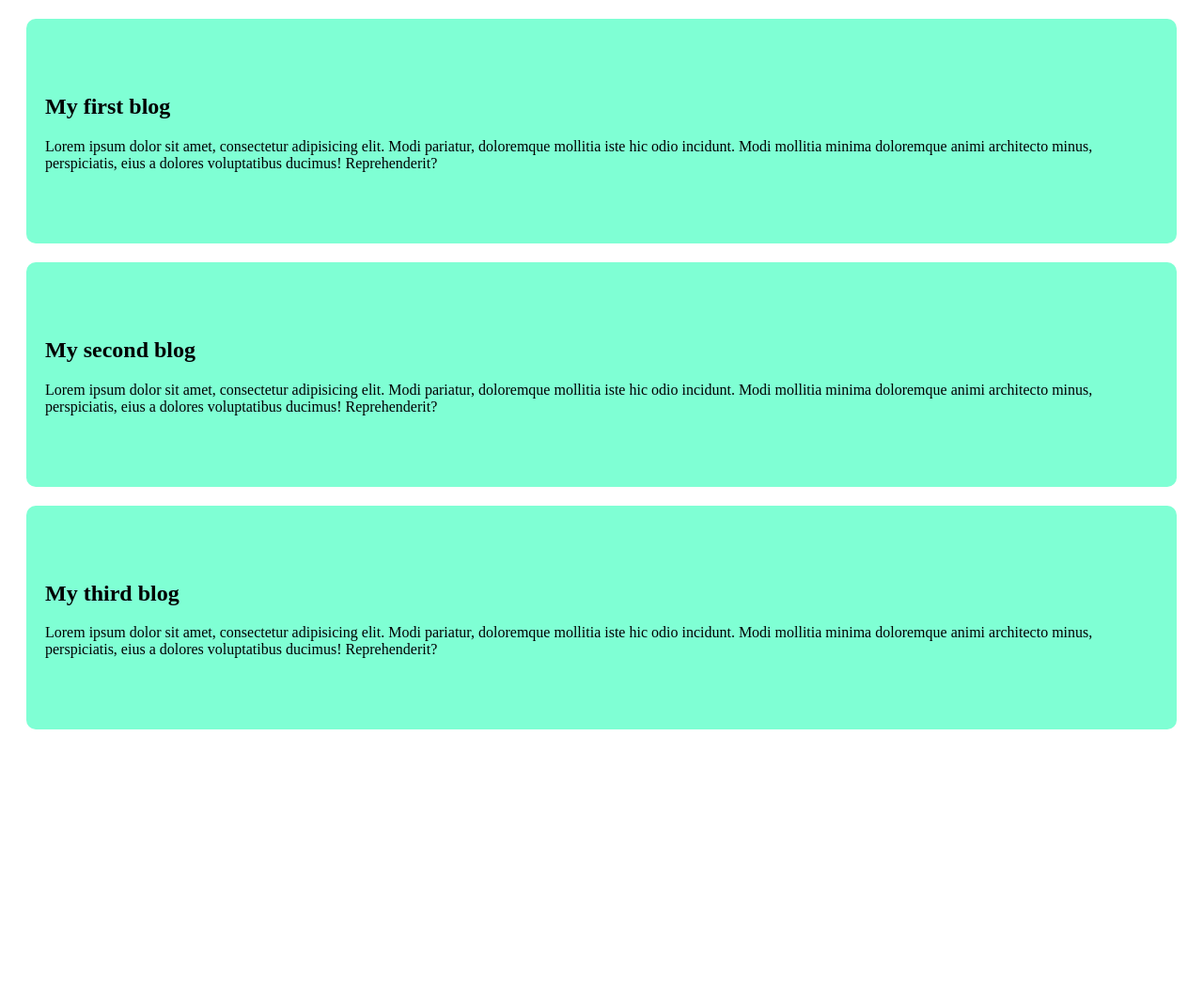
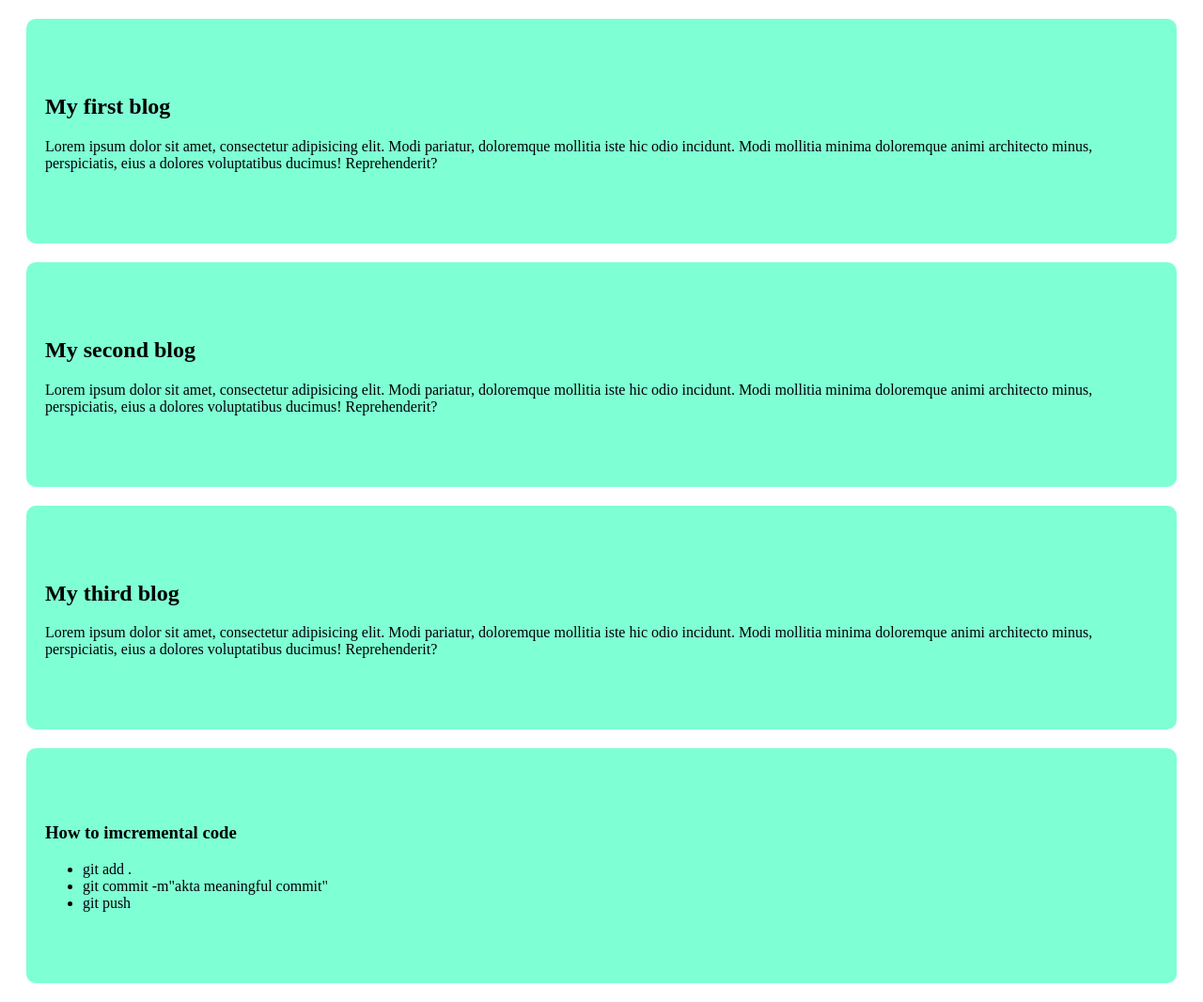
Before and after one commit to imrannhossain/My-simple-website, a plain HTML site: page index.html in a window 1280 px wide. Shown: the whole page at 94% size. Before the commit the page ends 800 px from the top, so only its background shows below. Drawn offline with Linux system fonts and the light colour scheme.

Commit message:
added list

```diff
--- a/index.html
+++ b/index.html
@@ -28,5 +28,15 @@
     <p>Lorem ipsum dolor sit amet, consectetur adipisicing elit. Modi pariatur, doloremque mollitia iste hic odio incidunt. Modi mollitia minima doloremque animi architecto minus, perspiciatis, eius a dolores voluptatibus ducimus! Reprehenderit?</p>
     </div>
 
+
+    <div>
+        <h3>How to imcremental code</h3>
+        <ul>
+            <li>git add .</li>
+            <li>git commit -m"akta meaningful commit"</li>
+            <li>git push</li>
+        </ul>
+    </div>
+
 </body>
 </html>
```
